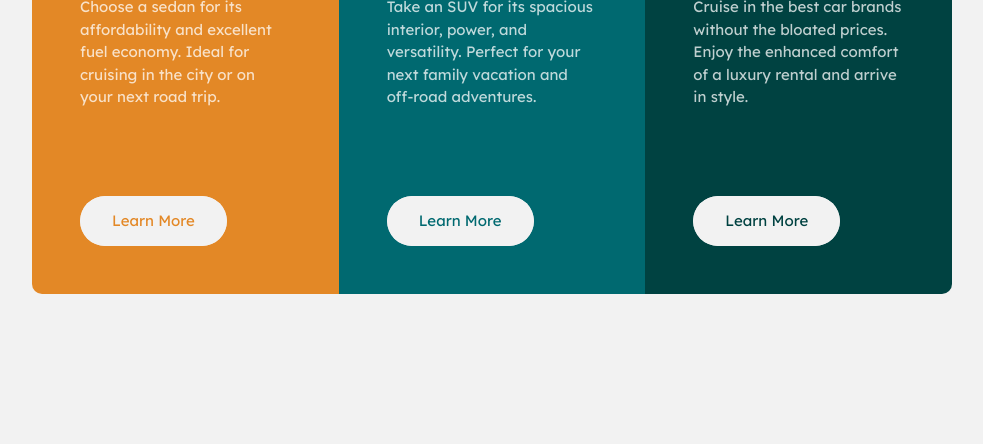
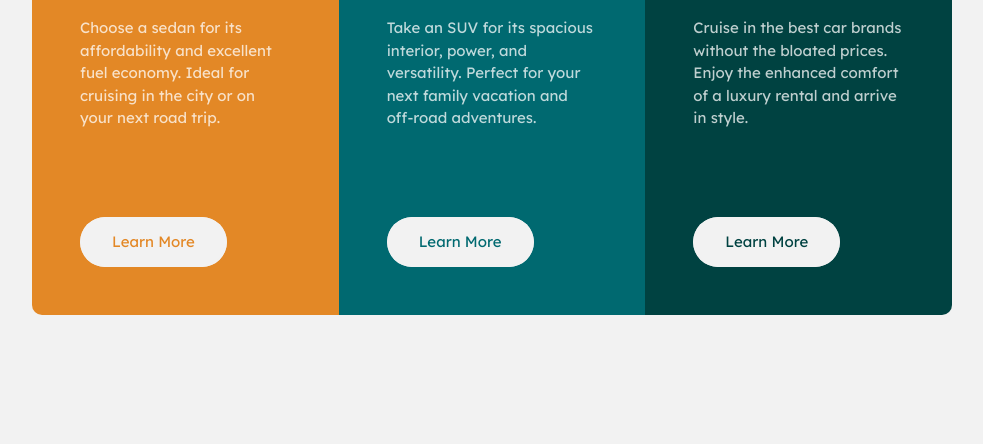
Before and after one commit to xyzeez/3-Column-Preview-Card-Component, a plain HTML site: page index.html in a window 1280 px wide. Shown: the part 356-800 px from the top of the page, without its empty margins (148-1131 px from the left). Drawn offline with Linux system fonts and the light colour scheme.

Commit message:
Update styles.css

```diff
--- a/styles.css
+++ b/styles.css
@@ -50,17 +50,19 @@ body {
   place-content: center;
   height: auto;
   min-height: 100vh;
-  padding: 3.75rem 1.25rem;
   background-color: hsl(0deg, 0%, 95%);
+}
+
+main {
+  margin: 3.75rem 1.25rem;
+  max-width: 57.5rem;
 }
 
 .container {
   display: flex;
-  flex-wrap: wrap;
-  width: 100%;
-  max-width: 57.5rem;
-  height: 100%;
+  flex-flow: row wrap;
   min-height: 31.2844rem;
+  margin-top: 2.625rem;
   overflow: hidden;
   border-radius: 0.625rem;
 }
@@ -164,11 +166,3 @@ p, .btn {
   }
 
 }
-
-@media screen and (min-width: 1440px) {
-
-  body {
-    padding: 9.5rem 1.25rem;
-  }
-
-}
```
